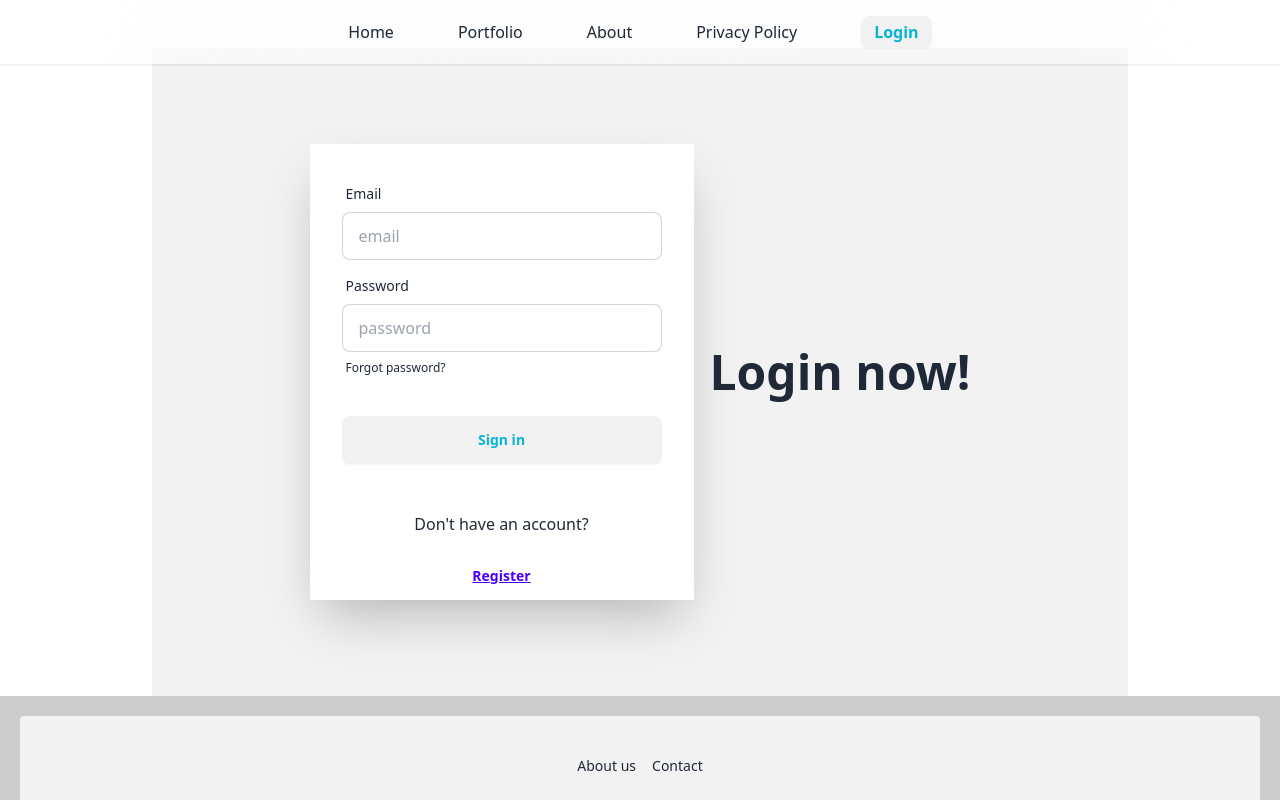
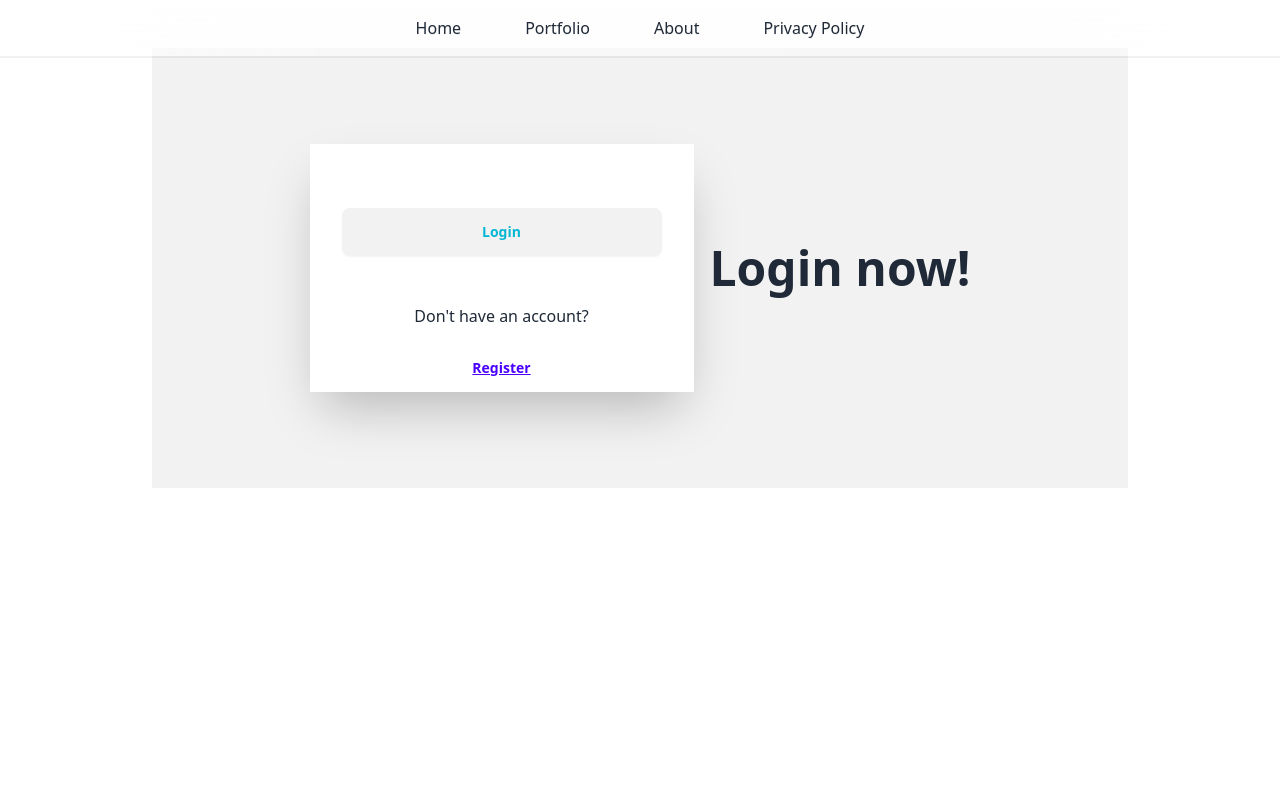
Before and after one commit to Zeek-Manuel/Zeek-Website, a Next.js app: page /login in a window 1280 px wide. Shown: the top 800 px of the page. Built offline with nearby package versions, Linux system fonts and the light colour scheme.

Commit message:
minor changes

```diff
--- a/app/Header/NavBar.tsx
+++ b/app/Header/NavBar.tsx
@@ -55,12 +55,12 @@ const navBar = (): JSX.Element => {
                             </li>
                         ))
                     }
-                    <Link
+                    {/* <Link
                         href= '/login'
                         className='btn btn-sm text-cyan-500 text-base justify-end '
                     >
                         Login
-                    </Link>
+                    </Link> */}
                 </ul>
     :
 
--- a/app/login/page.tsx
+++ b/app/login/page.tsx
@@ -4,7 +4,7 @@ import {RegisterLink, LoginLink} from "@kinde-oss/kinde-auth-nextjs/server";
 export default function login ():JSX.Element {
   return (
     <div
-    className="container max-w-full max-h-full">
+    className="container max-w-full h-screen">
       <div className=" justify-center">
         <div className="container mx-auto h-full bg-base-200 p-20 max-md:p-8 justify-center">
   <div className="hero-content flex-col lg:flex-row-reverse">
@@ -14,28 +14,15 @@ export default function login ():JSX.Element {
     <div className=" shrink-0 w-full max-w-sm shadow-2xl bg-base-100">
       <form className="card-body">
         <div className="form-control">
-          <label className="label">
-            <span className="label-text">Email</span>
-          </label>
-          <input type="email" placeholder="email" className="input input-bordered" required />
-        </div>
-        <div className="form-control">
-          <label className="label">
-            <span className="label-text">Password</span>
-          </label>
-          <input type="password" placeholder="password" className="input input-bordered" required />
-          <label className="label">
-            <a href="#" className="label-text-alt link link-hover">Forgot password?</a>
-          </label>
         </div>
         <div className="form-control mt-6">
           {/* <button className="">Login</button> */}
-          <LoginLink className="btn  text-cyan-500">Sign in</LoginLink>
+          <LoginLink className="btn  text-cyan-500">Login</LoginLink>
 
         </div>
       </form>
       <p className="p-4 text-center">{"Don't have an account?"}</p>
-      <a href="/sign-up" className="btn btn-link justify-items-end w-full">Register</a>
+      <RegisterLink className="btn btn-link justify-items-end w-full">Register</RegisterLink>
     </div>
   </div>
 </div>
```
